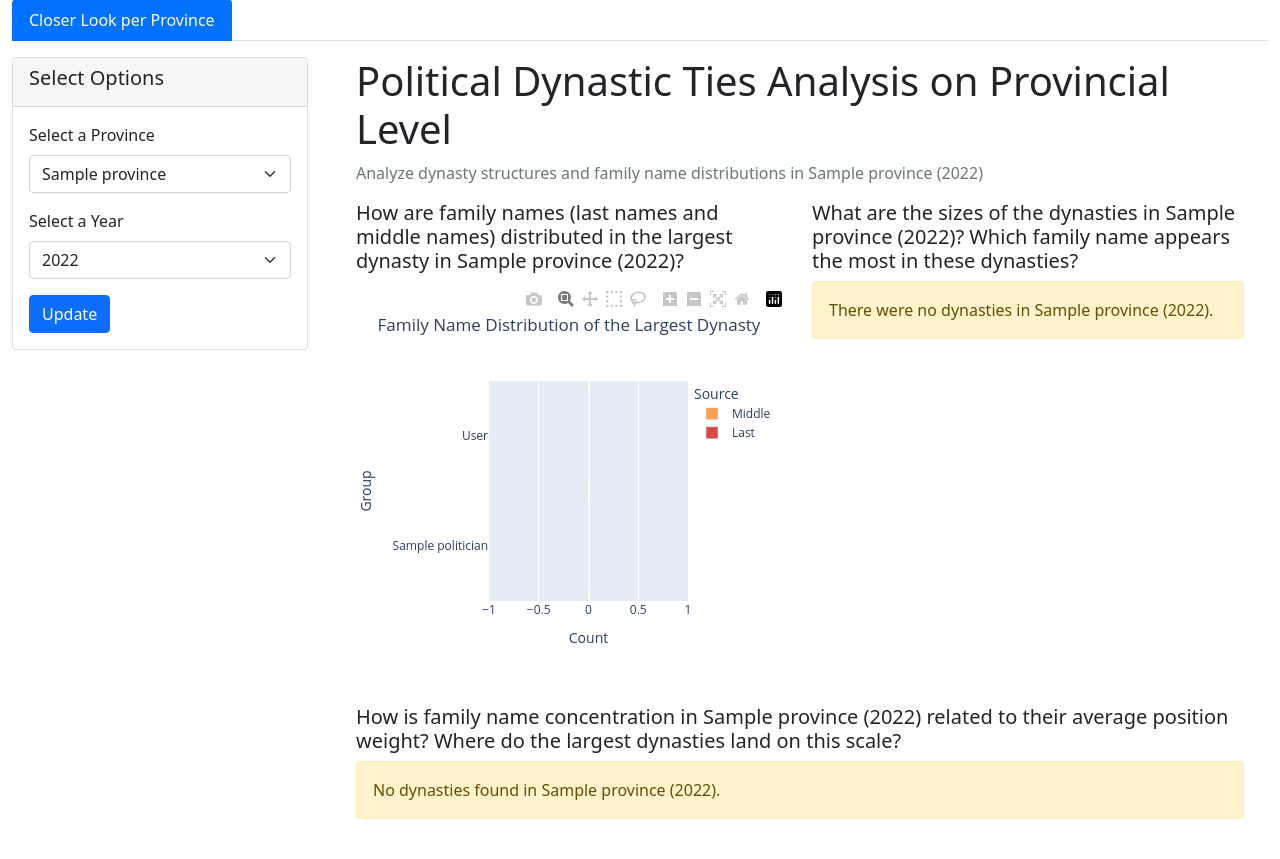
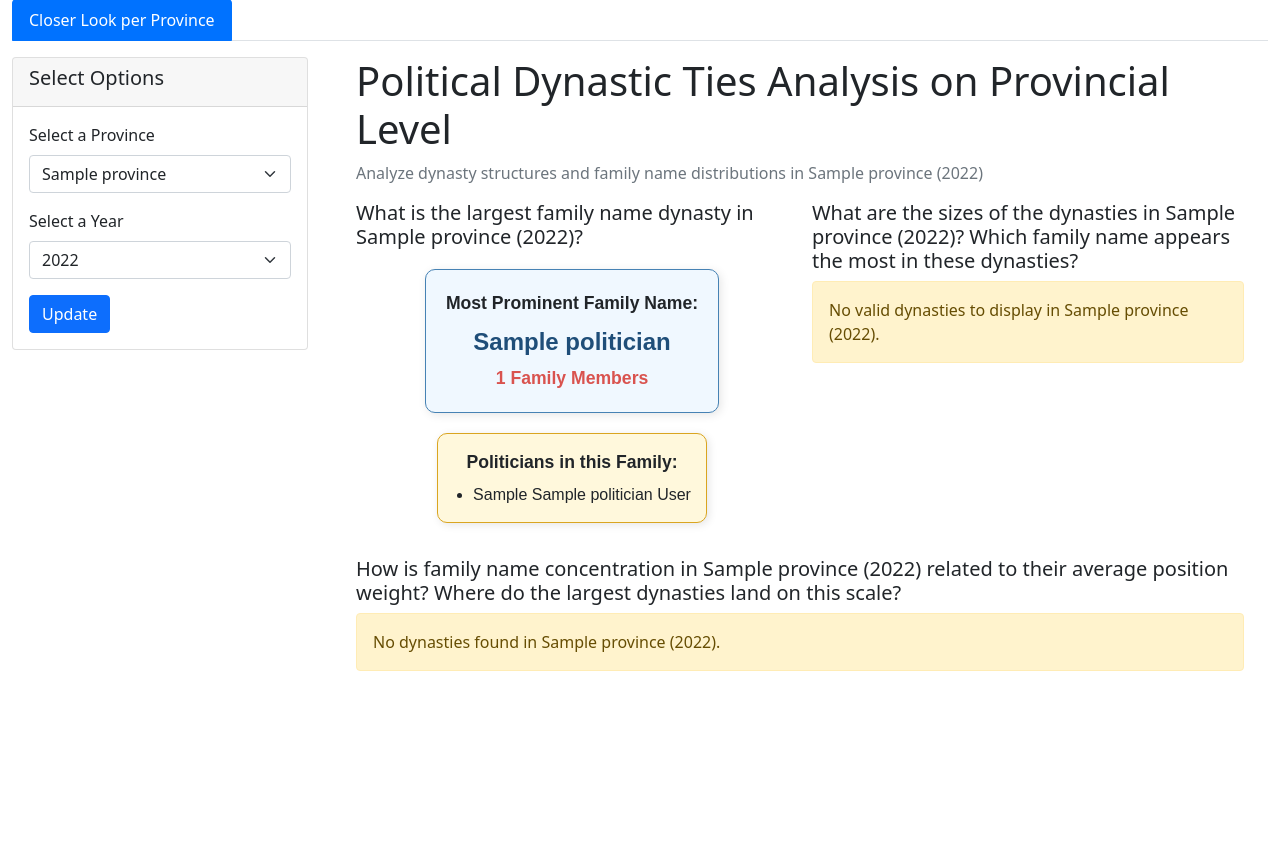
Before and after one commit to stedcheng/elections, a Django app: page /province/ in a window 1280 px wide. Shown: the part 235-1094 px from the top of the page. After the commit the page ends 906 px from the top, so only its background shows below. Run offline with Django 5.2, Linux system fonts and the light colour scheme; tables that the repository leaves empty hold one stand-in row (values such as "Sample post"); some libraries are stand-ins or nearby versions.

Commit message:
Modified views and province aenalysis for the fix yehey

```diff
--- a/province/templates/province/province_analysis.html
+++ b/province/templates/province/province_analysis.html
@@ -11,11 +11,12 @@
     <!-- Family Name Distribution and Dynasty Sizes -->
     <div class="row mb-4">
         <div class="col-md-6">
-            <h5>How are family names (last names and middle names) distributed in the largest dynasty in {{ selected_province }} ({{ selected_year }})?</h5>
-            {% if family_warning %}
-                <div class="alert alert-warning">{{ family_warning }}</div>
+            <h5>What is the largest family name dynasty in {{ selected_province }} ({{ selected_year }})?</h5>
+            {% if top_family_warning %}
+                <div class="alert alert-warning">{{ top_family_warning }}</div>
             {% else %}
-                <div id="family-chart"></div>
+                <div id="top-family-card"></div>
+                <div id="top-family-politicians-card"></div>
             {% endif %}
         </div>
 
@@ -45,9 +46,57 @@
 
 {% block extra_js %}
 <script>
-    {% if family_chart %}
-    var familyChart = JSON.parse('{{ family_chart|escapejs }}');
-    Plotly.newPlot('family-chart', familyChart.data, familyChart.layout);
+    {% if top_family %}
+    const topFamilyCardContainer = document.getElementById('top-family-card');
+    const topFamilyPoliticiansContainer = document.getElementById('top-family-politicians-card');
+    if (topFamilyCardContainer) {
+        topFamilyCardContainer.innerHTML = `
+            <div style="
+                background-color: #f0f8ff;
+                border: 1px solid #4682b4;
+                padding: 20px;
+                border-radius: 10px;
+                width: fit-content;
+                font-family: Arial, sans-serif;
+                box-shadow: 2px 2px 10px rgba(0,0,0,0.1);
+                margin: 20px auto;
+                text-align: center;
+                display: flex;
+                flex-direction: column;
+                align-items: center;
+            ">
+                <strong style="font-size: 1.1em; margin-bottom: 8px;">Most Prominent Family Name:</strong>
+                <span style="color: #1f4e79; font-size: 1.5em; font-weight: 600; margin-bottom: 5px;">
+                    {{ top_family.Family }}
+                </span>
+                <span style="font-weight: bold; color: #d9534f; font-size: 1.1em;">
+                    {{ top_family.Count }} Family Members
+                </span>
+            </div>
+        `;
+    }
+        if (topFamilyPoliticiansContainer) {
+        topFamilyPoliticiansContainer.innerHTML = `
+            <div style="
+                background-color: #fff8dc;
+                border: 1px solid #daa520;
+                padding: 15px;
+                border-radius: 10px;
+                width: fit-content;
+                font-family: Arial, sans-serif;
+                box-shadow: 2px 2px 8px rgba(0,0,0,0.1);
+                margin: 10px auto;
+                text-align: center;
+            ">
+                <strong style="font-size: 1.1em; margin-bottom: 8px; display: block;">Politicians in this Family:</strong>
+                <ul style="list-style-type: disc; margin: 0; padding-left: 20px; text-align: left;">
+                    {% for politician in top_family.Politicians %}
+                        <li>{{ politician }}</li>
+                    {% endfor %}
+                </ul>
+            </div>
+        `;
+    }
     {% endif %}
 
     {% if dynasty_chart %}
--- a/province/views.py
+++ b/province/views.py
@@ -62,11 +62,10 @@
 
     return family_names
 
-# Generate a template of the size chart
 def create_dynasty_size_chart(province_name, year):
     """
-    Create dynasty size chart using Django ORM.
-    Equivalent to the pandas version.
+    Create dynasty size chart using Django ORM,
+    excluding communities with size 1 or no valid family names.
     """
 
     # 1. Filter records by province + year
@@ -79,46 +78,45 @@
     if not records.exists():
         return None, f"No political records found for {province_name} ({year})."
 
-    # 2. Group into communities (dynasties)
-    # Expecting: record.community (int or string)
+    # 2. Group into communities
     communities = {}
     for rec in records:
-        cid = rec.community  # YOU MUST CONFIRM THIS FIELD EXISTS
+        cid = rec.community
         if cid not in communities:
             communities[cid] = []
         communities[cid].append(rec)
 
-    # COMMUNITY SIZE DICT → {community_id: size}
     community_size = {cid: len(members) for cid, members in communities.items()}
 
-    # If all sizes are 1 → no dynasty
-    if not community_size or (
-        min(community_size.values()) == 1 and max(community_size.values()) == 1
-    ):
-        return None, f"There were no dynasties in {province_name} ({year})."
-
-    # 3. FAMILY NAMES per politician (using ORM-based family_names function)
-    name_mentions = []  # rows: {"community": X, "family_name": Y}
-
+    # 3. FAMILY NAMES per politician
+    name_mentions = []
     for cid, members in communities.items():
         for rec in members:
             fnames = family_names(rec.politician)
             for fam, source in fnames:
+                # ignore invalid family names
+                if fam is None or str(fam).strip().lower() == "nan":
+                    continue
                 name_mentions.append({
                     "community": cid,
                     "family_name": fam,
                     "source": source,
                 })
 
-    # 4. COUNT name mentions PER community
-    # dict: {(community, family_name): count}
+    # 4. COUNT name mentions per community
     counts = {}
     for row in name_mentions:
         key = (row["community"], row["family_name"])
         counts[key] = counts.get(key, 0) + 1
 
+    # 4a. Only include family names with total count >= 3
+    family_totals = {}
+    for (cid, fam), count in counts.items():
+        family_totals[(cid, fam)] = family_totals.get((cid, fam), 0) + count
+
+    counts = {k: v for k, v in counts.items() if family_totals[k] >= 3}
+
     # 5. Compute proportions and greatest contributor per community
-    # dict: {community: {"family_name": X, "proportion": p}}
     greatest = {}
     for (cid, fam), count in counts.items():
         size = community_size[cid]
@@ -130,15 +128,22 @@
                 "proportion": proportion
             }
 
-    # 6. FINAL LIST for chart
+    # 6. FINAL LIST for chart, only keep communities with size>1 and valid greatest
     display_list = []
     for cid, size in community_size.items():
-        g = greatest[cid]
+        if size <= 1:
+            continue  # skip single-member communities
+        g = greatest.get(cid)
+        if g is None:
+            continue  # skip if no valid family names
         display_list.append({
             "community": cid,
             "size": size,
             "greatest": f"{g['proportion']:.2%} | {g['family_name'].title()}"
         })
+
+    if not display_list:
+        return None, f"No valid dynasties to display in {province_name} ({year})."
 
     # Sort by community ID
     display_list = sorted(display_list, key=lambda x: x["community"])
@@ -167,11 +172,12 @@
 
     return json.dumps(fig, cls=PlotlyJSONEncoder), None
 
-# Generate distribution per family
-def create_family_name_distribution_chart(province_name, year):
-    """Create family name distribution chart for the largest dynasty using ORM"""
-
-    # 1. Fetch records for province + year
+def get_top_family_name(province_name, year):
+    """
+    Return the top 1 most frequent family name in the largest dynasty,
+    along with the list of politicians having that family name.
+    """
+    # 1. Fetch records
     records = (
         PoliticianRecord.objects
         .select_related("politician", "province")
@@ -179,93 +185,52 @@
     )
 
     if not records.exists():
-        return None, f"No data available for {province_name} ({year})."
+        return None, f"No records found for {province_name} ({year})."
 
     # 2. Group by community
     communities = {}
     for rec in records:
-        cid = rec.community            # IMPORTANT: must exist
+        cid = rec.community
         communities.setdefault(cid, []).append(rec)
 
     if not communities:
         return None, f"No dynasties found for {province_name} ({year})."
 
-    # 3. Identify the LARGEST dynasty
+    # 3. Identify largest dynasty
     largest_community_id = max(communities, key=lambda cid: len(communities[cid]))
     largest_dynasty = communities[largest_community_id]
 
-    # 4. Extract family names for each member
-    name_mentions = []  # [{"family_name": X, "source": Y}]
+    # 4. Collect valid family names
+    family_list = []
+    family_to_politicians = {}  # map family -> list of politician names
+    print(largest_dynasty)
+    for rec in largest_dynasty:
+        fnames = family_names(rec.politician)
+        for fam, _ in fnames:
+            if fam and str(fam).strip().lower() != "nan":
+                fam_clean = fam.strip()
+                family_list.append(fam_clean)
+                family_to_politicians.setdefault(fam_clean, []).append(rec.politician)
 
-    for rec in largest_dynasty:
-        fnames = family_names(rec.politician)     # [["Garcia", "Last"], ...]
-        for fam, source in fnames:
-            name_mentions.append({
-                "family_name": fam,
-                "source": source
-            })
-
-    if not name_mentions:
+    if not family_list:
         return None, f"No family name data for largest dynasty in {province_name} ({year})."
 
-    # 5. Count mentions → {(family_name, source): count}
-    combo_counts = {}
-    for nm in name_mentions:
-        key = (nm["family_name"], nm["source"])
-        combo_counts[key] = combo_counts.get(key, 0) + 1
+    # 5. Count occurrences
+    df = pd.DataFrame({'Family': family_list})
+    top_family = df['Family'].value_counts().idxmax()
+    top_count = int(df['Family'].value_counts().max())
 
-    # 6. Total counts per family → {family_name: total_count}
-    family_totals = {}
-    for (fam, _), c in combo_counts.items():
-        family_totals[fam] = family_totals.get(fam, 0) + c
+    # 6. Get politicians with the top family name
+    top_family_politicians = family_to_politicians.get(top_family, [])
 
-    # 7. Group small families into "Others" IF >= 5 families
-    unique_families = list(family_totals.keys())
-    group_is_needed = len(unique_families) >= 5
+    dct = {
+        'Family': top_family,
+        'Count': top_count,
+        'Politicians': top_family_politicians
+    }
 
-    # Build table for the chart
-    rows = []  # [{"group": X, "source": Y, "count": Z}]
-
-    for (fam, source), count in combo_counts.items():
-        if group_is_needed and family_totals[fam] <= 1:
-            group = "Others"
-        else:
-            group = fam
-
-        rows.append({
-            "group": group,
-            "source": source,
-            "count": count
-        })
-
-    # 8. Aggregate again by (group, source)
-    final_counts = {}
-    for row in rows:
-        key = (row["group"], row["source"])
-        final_counts[key] = final_counts.get(key, 0) + row["count"]
-
-    final_rows = []
-    for (group, source), count in final_counts.items():
-        final_rows.append({
-            "Group": group,
-            "Source": source,
-            "Count": count,
-        })
-
-    # 9. Create Plotly chart (horizontal bar)
-    fig = px.bar(
-        final_rows,
-        x="Count",
-        y="Group",
-        color="Source",
-        orientation="h",
-        color_discrete_map={'Last': '#d54a46', 'Middle': '#fba050', 'Both': '#ee734a'},
-        title="Family Name Distribution of the Largest Dynasty"
-    )
-
-    fig.update_layout(height=400, yaxis={"categoryorder": "total ascending"})
-
-    return json.dumps(fig, cls=PlotlyJSONEncoder), None
+    print(dct)
+    return dct, None
 
 def province_analysis(request):
     # 1. Get common context data
@@ -276,7 +241,7 @@
 
     # 2. Create charts using ORM-based functions
     dynasty_chart, dynasty_warning = create_dynasty_size_chart(province, year)
-    family_chart, family_warning = create_family_name_distribution_chart(province, year)
+    top_family_dict, top_family_warning = get_top_family_name(province, year)
 
     # 3. Create concentration scatter plot
     concentration_chart = None
@@ -321,13 +286,15 @@
                 counts = {}
                 for nm in name_mentions:
                     counts[nm["family_name"]] = counts.get(nm["family_name"], 0) + 1
-                max_prop = max(counts.values()) / size
+                dominant_family = max(counts, key=counts.get)
+                max_prop = counts[dominant_family] / size
 
                 # 4. Average position weight
                 avg_position_weight = sum(rec.position_weight() for rec in members) / size
 
                 plot_data.append({
                     "Community": cid,
+                    "Family": dominant_family,
                     "Size": size,
                     "Proportion": max_prop,
                     "Average Position Weight": avg_position_weight
@@ -347,9 +314,10 @@
                         showscale=True,
                         opacity=0.75
                     ),
-                    customdata=[d["Community"] for d in plot_data],
+                    customdata=[[d['Community'], d['Family']] for d in plot_data],
                     hovertemplate=(
-                        'Community: %{customdata}<br>'
+                        'Community: %{customdata[0]}<br>'
+                        'Dominant Family: %{customdata[1]}<br>'
                         'Concentration: %{x:.2%}<br>'
                         'Avg Position Weight: %{y:.2f}<br>'
                         'Size: %{marker.color}<extra></extra>'
@@ -375,8 +343,8 @@
     context.update({
         'dynasty_chart': dynasty_chart,
         'dynasty_warning': dynasty_warning,
-        'family_chart': family_chart,
-        'family_warning': family_warning,
+        'top_family': top_family_dict,
+        'top_family_warning': top_family_warning,
         'concentration_chart': concentration_chart,
         'concentration_warning': concentration_warning
     })
```
